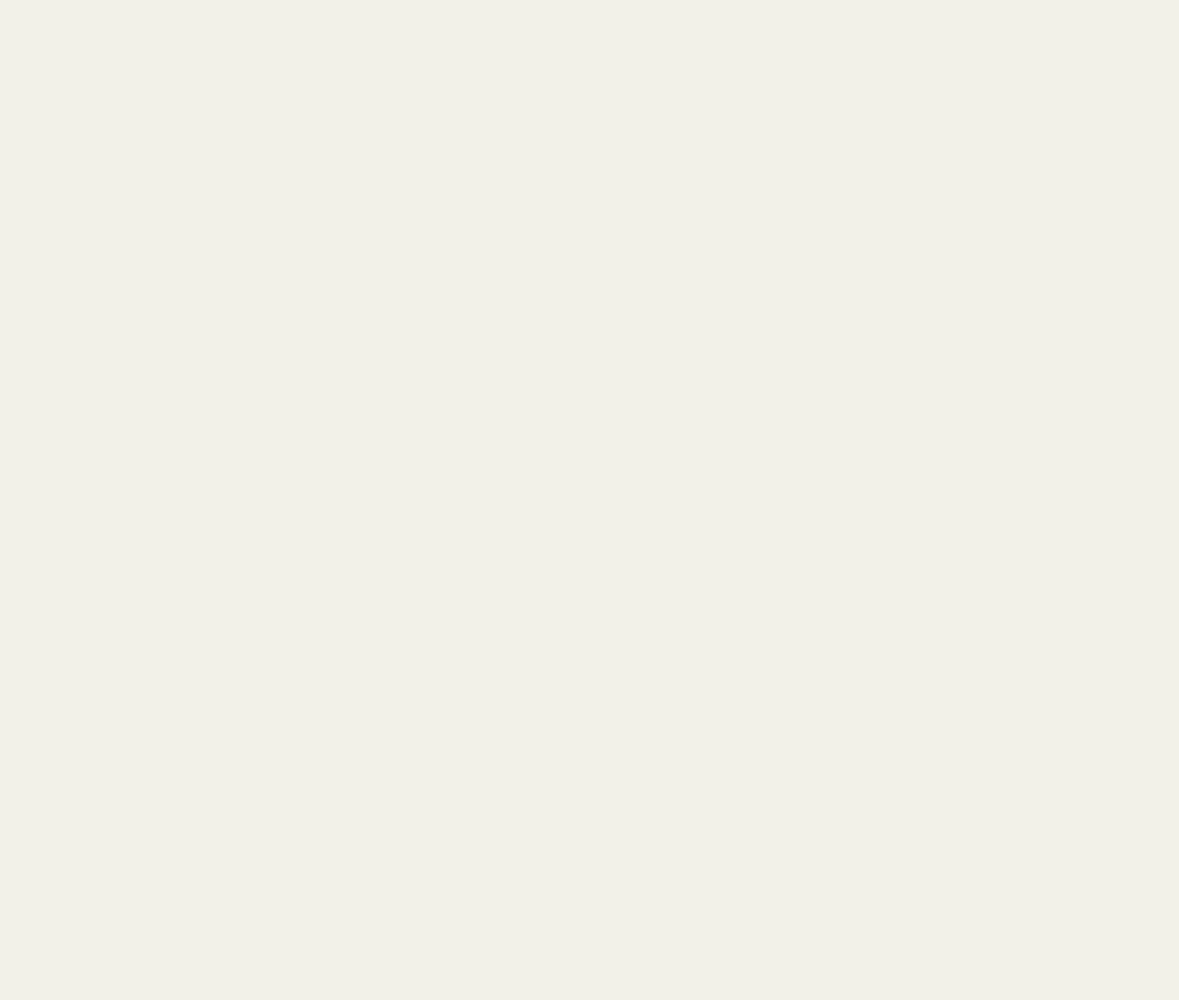
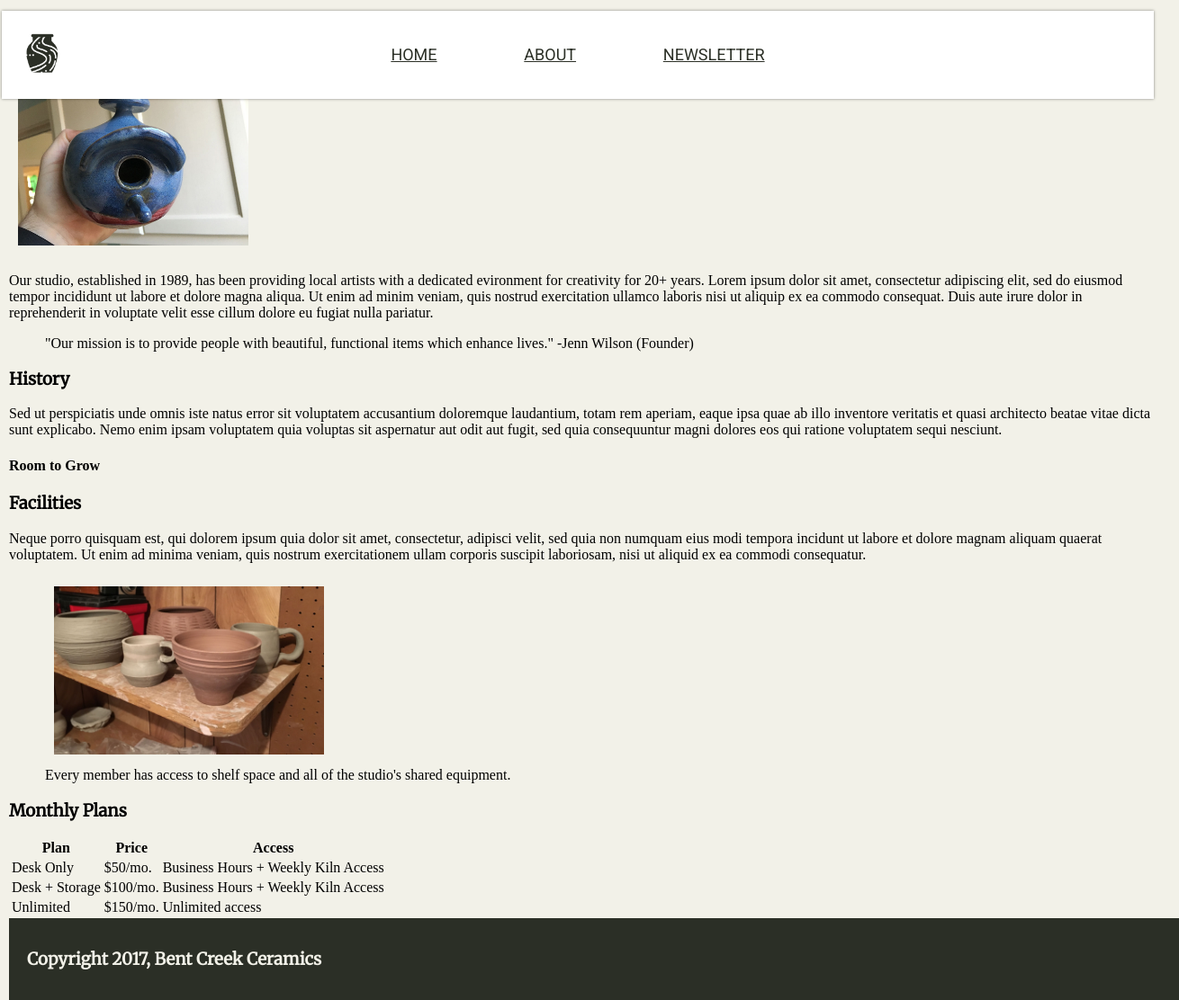
Before and after one commit to gingin77/Bent_Creek_Ceramics, a plain HTML site: page about.html in a window 1280 px wide. Shown: the whole page at 90% size, 1310 px wide, since content can reach past the window. Before the commit the page ends 800 px from the top, so only its background shows below. Drawn offline with Linux system fonts and the light colour scheme.

Commit message:
text content added to about html page

```diff
--- a/about.html
+++ b/about.html
@@ -19,3 +19,100 @@
     <meta name="theme-color" content="#ffffff">
 
 </head>
+
+<body class="wrapper">
+  <header>
+      <div class="logo">
+        <img src="images/bent-creek-logo_mod_4fav_gen.png" />
+      </div>
+      <nav>
+        <a href="">home</a>
+        <a href="">about</a>
+        <a href="">newsletter</a>
+      </nav>
+      <div class="empty_logo"> </div>
+  </header>
+  <section>
+    <h1>A Community of Artists</h1>
+    <article>
+      <div class="thumbnails">
+        <img src="images/birdhouse.jpg" width="20%"/>
+      </div>
+      <p>
+        Our studio, established in 1989, has been providing local artists with a <spen src=link>dedicated evironment</spen> for creativity for 20+ years. Lorem ipsum dolor sit amet, consectetur adipiscing elit, sed do eiusmod tempor incididunt ut labore et dolore magna aliqua. Ut enim ad minim veniam, quis nostrud exercitation ullamco laboris nisi ut aliquip ex ea commodo consequat. Duis aute irure dolor in reprehenderit in voluptate velit esse cillum dolore eu fugiat nulla pariatur.
+      </p>
+      <blockquote>
+      "Our mission is to provide people with beautiful, functional items which enhance lives."
+      -Jenn Wilson (Founder)
+      </blockquote>
+    </article>
+
+    <h3>History</h3>
+    Sed ut perspiciatis unde omnis iste natus error sit voluptatem accusantium doloremque laudantium, totam rem aperiam, eaque ipsa quae ab illo inventore veritatis et quasi architecto beatae vitae dicta sunt explicabo. Nemo enim ipsam voluptatem quia voluptas sit aspernatur aut odit aut fugit, sed quia consequuntur magni dolores eos qui ratione voluptatem sequi nesciunt.
+  </section>
+  <div class="close-up">
+    <h4>Room to Grow</h4>
+  </div>
+  <section>
+    <h3>Facilities</h3>
+    <p>
+      Neque porro quisquam est, qui dolorem ipsum quia dolor sit amet, consectetur, adipisci velit, sed quia non numquam eius modi tempora incidunt ut labore et dolore magnam aliquam quaerat voluptatem. Ut enim ad minima veniam, quis nostrum exercitationem ullam corporis suscipit laboriosam, nisi ut aliquid ex ea commodi consequatur.
+    </p>
+    <figure>
+      <img src="images/background-1.jpg" width="25%"/>
+      <figcaption>Every member has access to shelf space and all of the studio's shared equipment.</figcaption>
+    </figure>
+    <h3>Monthly Plans</h3>
+    <div id="table-div">
+      <table>
+        <colgroup>
+          <col class="option" />
+          <col class="pricing" />
+          <col class="access" />
+        </colgroup>
+        <thead>
+          <tr>
+            <th scope="col">Plan</th>
+            <th scope="col">Price</th>
+            <th scope="col">Access</th>
+          </tr>
+        </thead>
+        <tbody>
+          <tr>
+            <td>Desk Only </td>
+            <td>$50/mo.</td>
+            <td>Business Hours + Weekly Kiln Access</td>
+          </tr>
+          <tr>
+            <td>Desk + Storage</td>
+            <td>$100/mo.</td>
+            <td>Business Hours + Weekly Kiln Access</td>
+          </tr>
+          <tr>
+            <td>Unlimited</td>
+            <td>$150/mo.</td>
+            <td>Unlimited access</td>
+          </tr>
+        </tbody>
+      </table>
+    </div>
+  </section>
+  <footer>
+    <div>
+      <h3>Copyright 2017, Bent Creek Ceramics</h3>
+    </div>
+  </footer>
+</body>
+
+<!-- FROM:  https://developer.mozilla.org/en-US/docs/Web/HTML/Element/table
+
+The HTML <table> element represents tabular data — that is, information expressed via a two-dimensional data table.
+
+In this order:
+an optional <caption> element, XX
+zero or more <colgroup> elements,
+an optional <thead> element,
+either one of the following:
+zero or more <tbody> elements
+one or more <tr> elements
+an optional <tfoot> element -->
```
Also changed, not shown: newsletter.html (+19 -0 lines).
